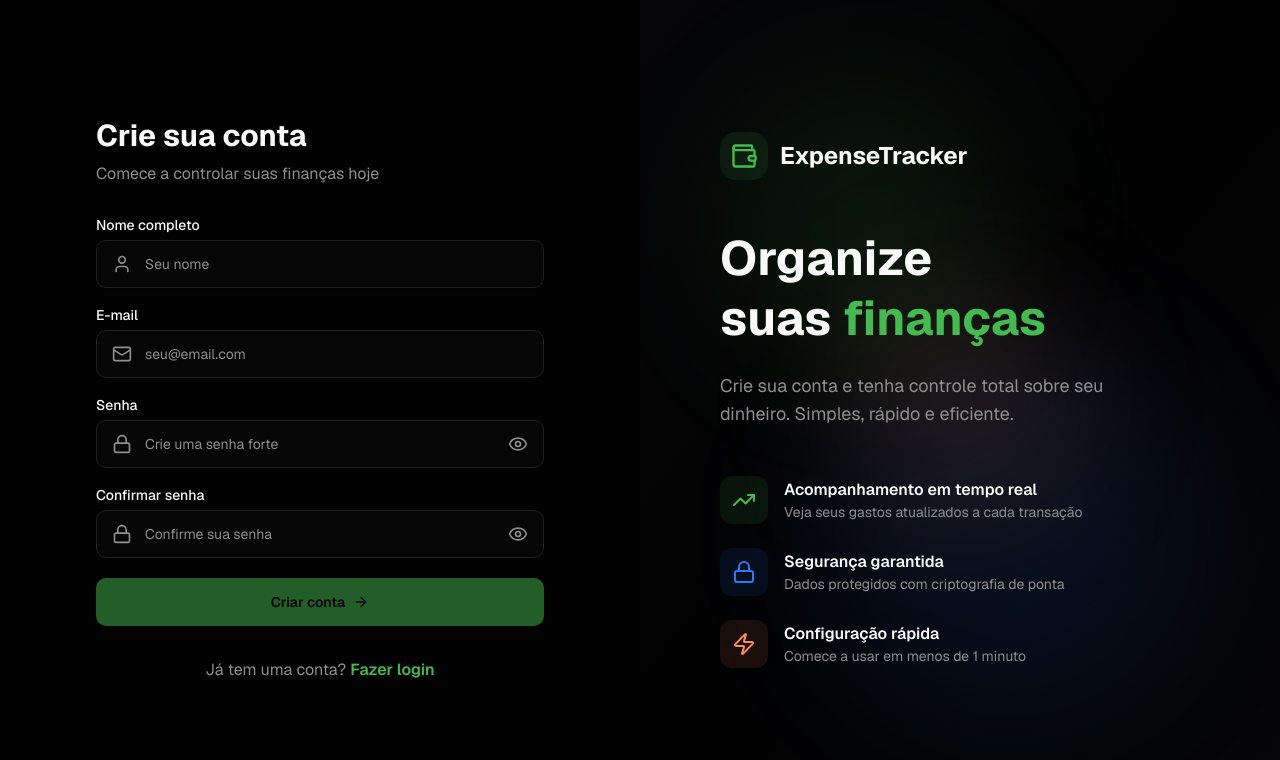
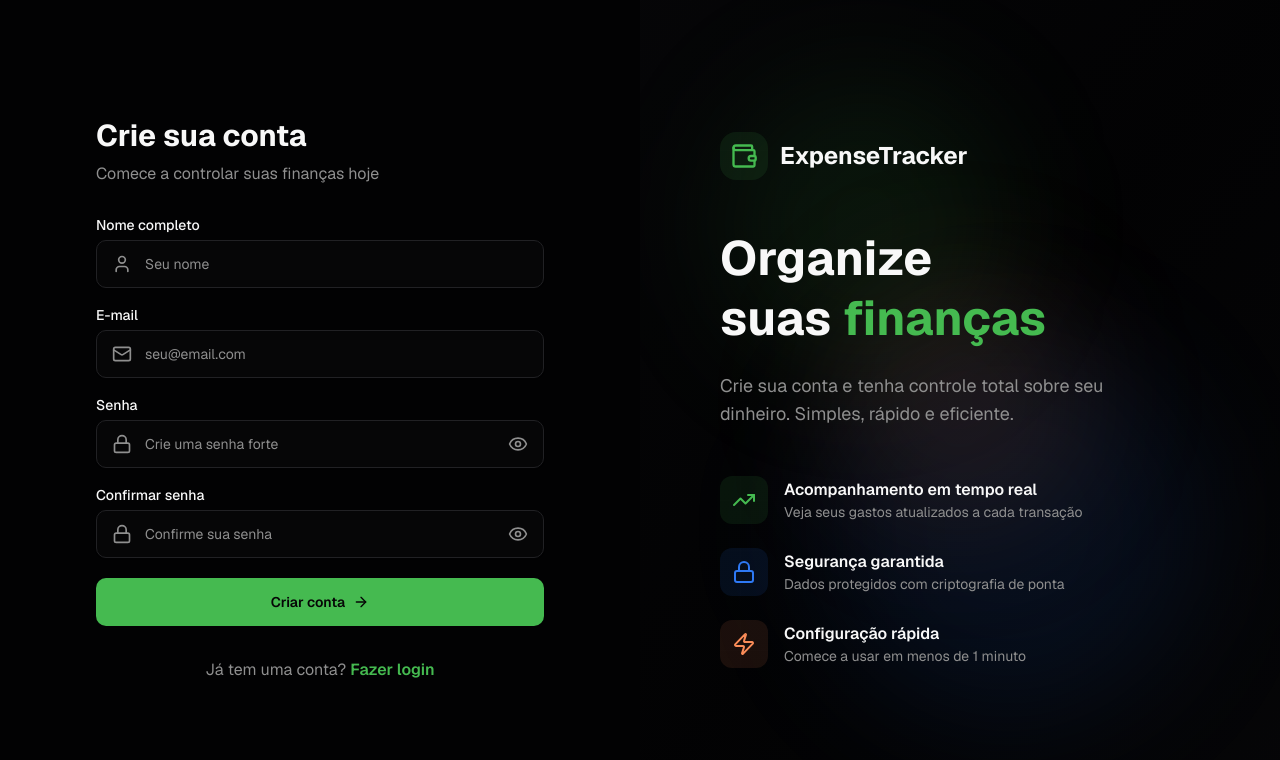
Before and after one commit to GuiVSilva/expense-tracker-front-end, a React (Vite) app: page /sign-up in a window 1280 px wide. Shown: the top 760 px of the page. Built offline with nearby package versions, Linux system fonts and the light colour scheme.

Commit message:
fix form sign-up

```diff
--- a/src/pages/auth/sign-up/index.jsx
+++ b/src/pages/auth/sign-up/index.jsx
@@ -26,8 +26,7 @@ export const SignUp = () => {
     name: '',
     email: '',
     password: '',
-    confirmPassword: '',
-    terms: false
+    confirmPassword: ''
   })
 
   const passwordRequirements = [
@@ -40,7 +39,7 @@ export const SignUp = () => {
   const handleSubmit = async e => {
     e.preventDefault()
     setIsLoading(true)
-
+    console.log("formData", formData)
     await new Promise(resolve => setTimeout(resolve, 1500))
 
     navigate('/dashboard')
@@ -205,7 +204,6 @@ export const SignUp = () => {
               className="w-full h-12 bg-primary hover:bg-primary/90 text-primary-foreground font-semibold"
               disabled={
                 isLoading ||
-                !formData.terms ||
                 formData.password !== formData.confirmPassword
               }
             >
```
